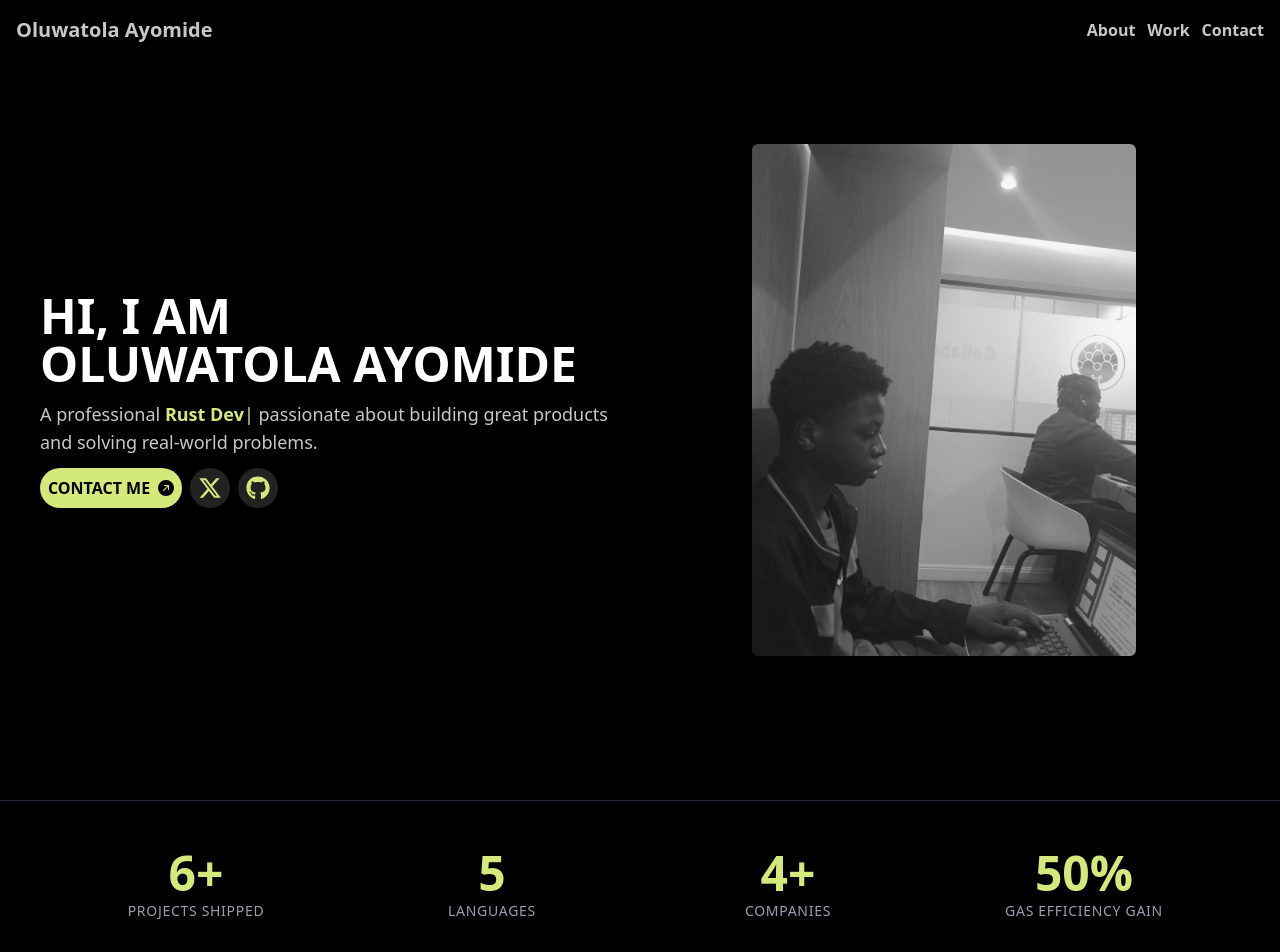
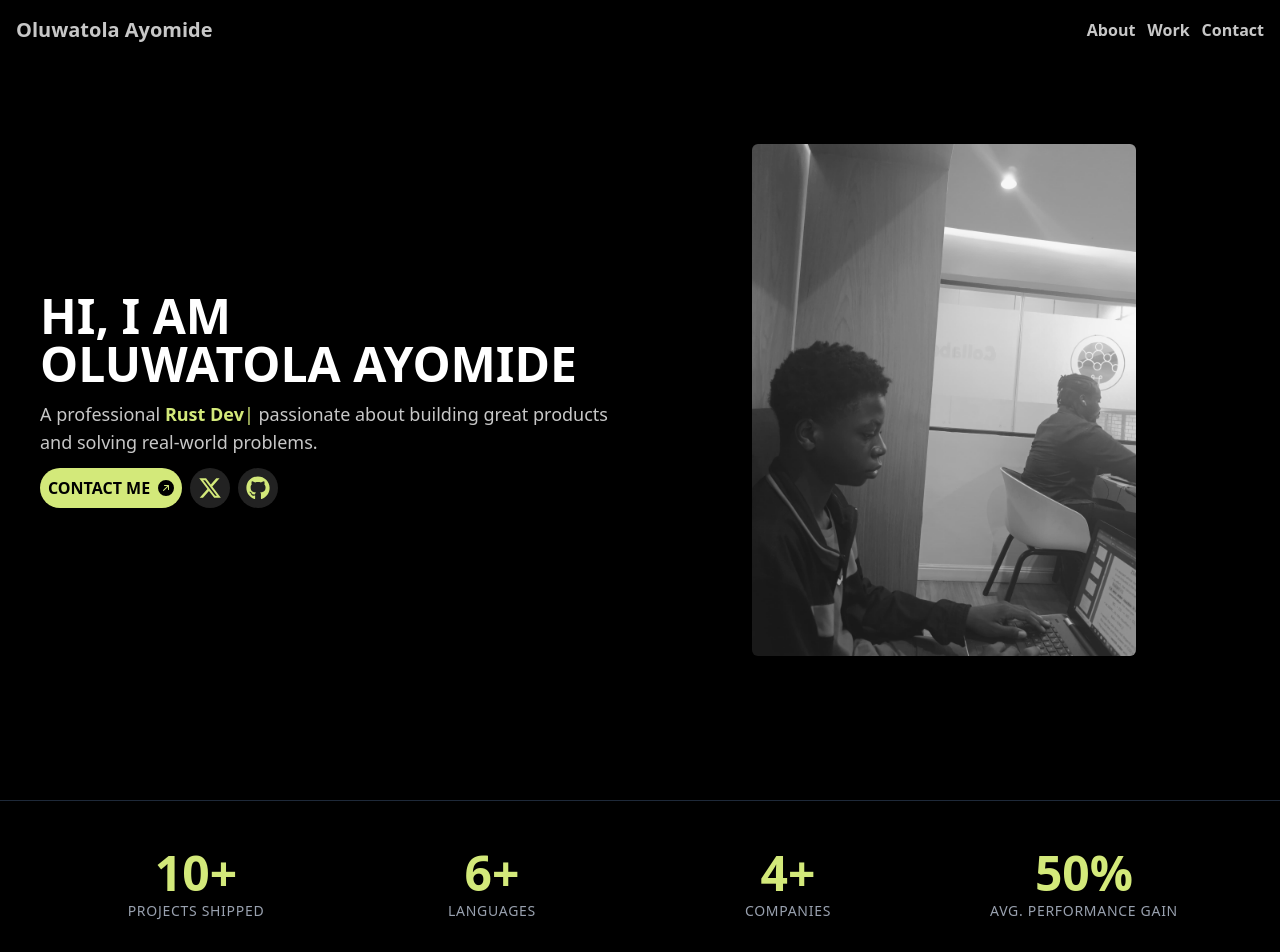
Before and after one commit to MikeyA-yo/ay10xdevportfolio, a Next.js app: page / in a window 1280 px wide. Shown: the top 952 px of the page. Built offline with nearby package versions, Linux system fonts and the light colour scheme.

Commit message:
feat:ui improvements pr

```diff
--- a/components/stats.tsx
+++ b/components/stats.tsx
@@ -1,28 +1,31 @@
 "use client";
 
+import { useRef } from "react";
 import CountUp from "react-countup";
+import { useInView } from "motion/react";
 
 const stats = [
-  { end: 6, suffix: "+", label: "Projects Shipped" },
-  { end: 5, suffix: "", label: "Languages" },
+  { end: 10, suffix: "+", label: "Projects Shipped" },
+  { end: 6, suffix: "+", label: "Languages" },
   { end: 4, suffix: "+", label: "Companies" },
-  { end: 50, suffix: "%", label: "Gas Efficiency Gain" },
+  { end: 50, suffix: "%", label: "Avg. Performance Gain" },
 ];
 
 export default function Stats() {
+  const ref = useRef(null);
+  const isInView = useInView(ref, { once: true });
+
   return (
     <section className="w-full px-10 py-12 border-t border-b border-gray-800">
-      <div className="max-w-6xl mx-auto grid grid-cols-2 md:grid-cols-4 gap-8 text-center">
+      <div ref={ref} className="max-w-6xl mx-auto grid grid-cols-2 md:grid-cols-4 gap-8 text-center">
         {stats.map((stat, i) => (
           <div key={i} className="flex flex-col items-center gap-1">
             <span className="text-4xl md:text-5xl font-bold text-[#D3E97A]">
-              <CountUp
-                end={stat.end}
-                suffix={stat.suffix}
-                duration={2}
-                enableScrollSpy
-                scrollSpyOnce
-              />
+              {isInView ? (
+                <CountUp end={stat.end} suffix={stat.suffix} duration={2} />
+              ) : (
+                `0${stat.suffix}`
+              )}
             </span>
             <span className="text-sm text-gray-400 uppercase tracking-wider">
               {stat.label}
```
